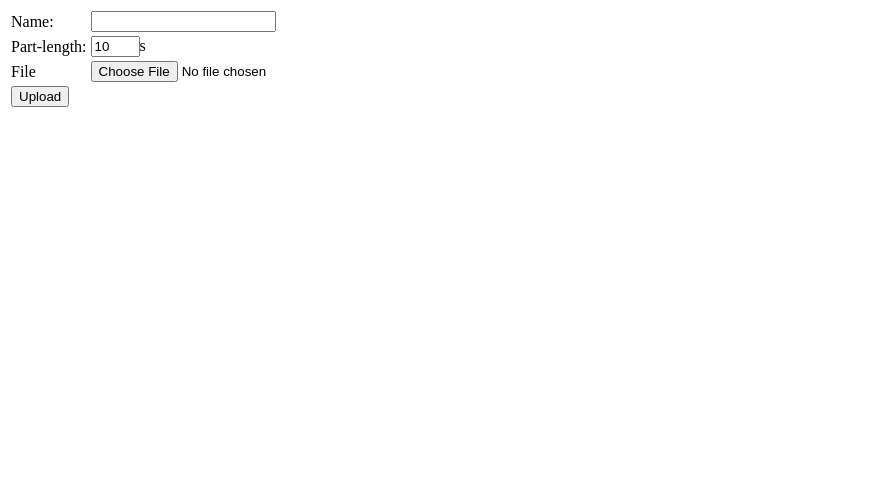
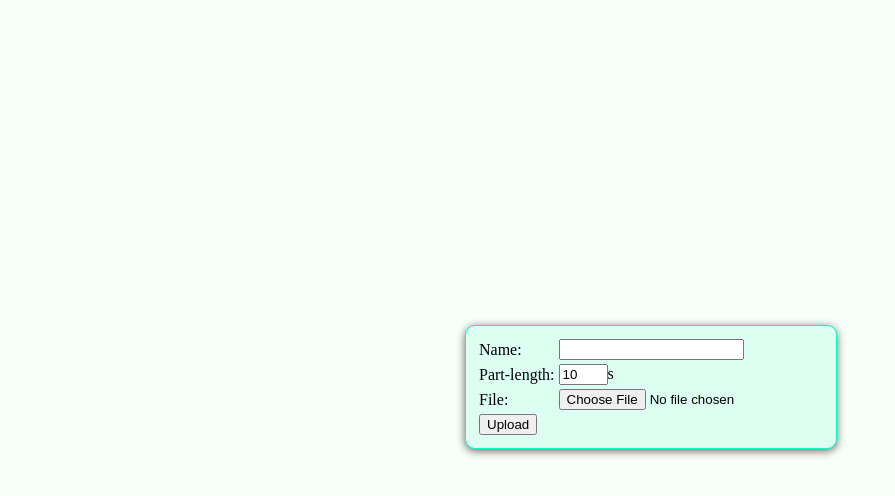
Before and after one commit to ubahnverleih/PHP-HTTP-Audiofile-streamer, a PHP site: page /stream/upload.php in a window 1280 px wide. Shown: the top 496 px of the page, without its empty margins (0-895 px from the left). Run offline with PHP 8.4, Linux system fonts and the light colour scheme.

Commit message:
upload form design

```diff
--- a/upload.php
+++ b/upload.php
@@ -4,15 +4,41 @@ include("./config.php");
 <!DOCTYPE HTML PUBLIC "-//W3C//DTD HTML 4.01 Transitional//EN" "http://www.w3.org/TR/html4/loose.dtd">
 <html>
 	<head>
+	<style type="text/css">
+
+	#formbody {
+		position: absolute;
+		left: 50%;
+		top: 50%;
+		margin-top: -75px;
+		padding: 10px;
+		border-color: #00ffc5;
+		border-style: solid;
+		border-width: 1px;
+		background-color: #ddfff2;
+		margin-left: -175px;
+		width: 350px;
+		-webkit-border-radius: 10px;
+		-moz-border-radius: 10px;
+		-webkit-box-shadow: 0px 2px 8px #666666;
+    	-moz-box-shadow: 0px 2px 8px #666666;
+		box-shadow: 0px 2px 8px #666666;
+	}
+
+	body {
+		background-color: #f6fff8;
+	}
+
+	</style>
 		<meta http-equiv="Content-Type" content="text/html; charset=utf-8" />
 		<title>Upload to HTTP-Stream</title>
 	</head>
 	<body>
-		<form method="post" action="split.php" enctype="multipart/form-data">
+		<form method="post" action="split.php" enctype="multipart/form-data" id="formbody">
 			<table>
 				<tr><td>Name:</td><td> <input type="text" name="filename"/></td></tr>
 				<tr><td>Part-length: </td><td> <input type="text" name="partlenght" value="<?=$default_mp3_part_length;?>" size="3" />s</td></tr>
-				<tr><td>File </td><td> <input type="file" name="file" accept="audio/x-mpeg" maxlength="16000000"></td></tr>
+				<tr><td>File: </td><td> <input type="file" name="file" accept="audio/x-mpeg" maxlength="16000000"></td></tr>
 				<tr><td><input value="Upload" type="submit"></td><td></td></tr>
 			</table>
 		</form>
```
